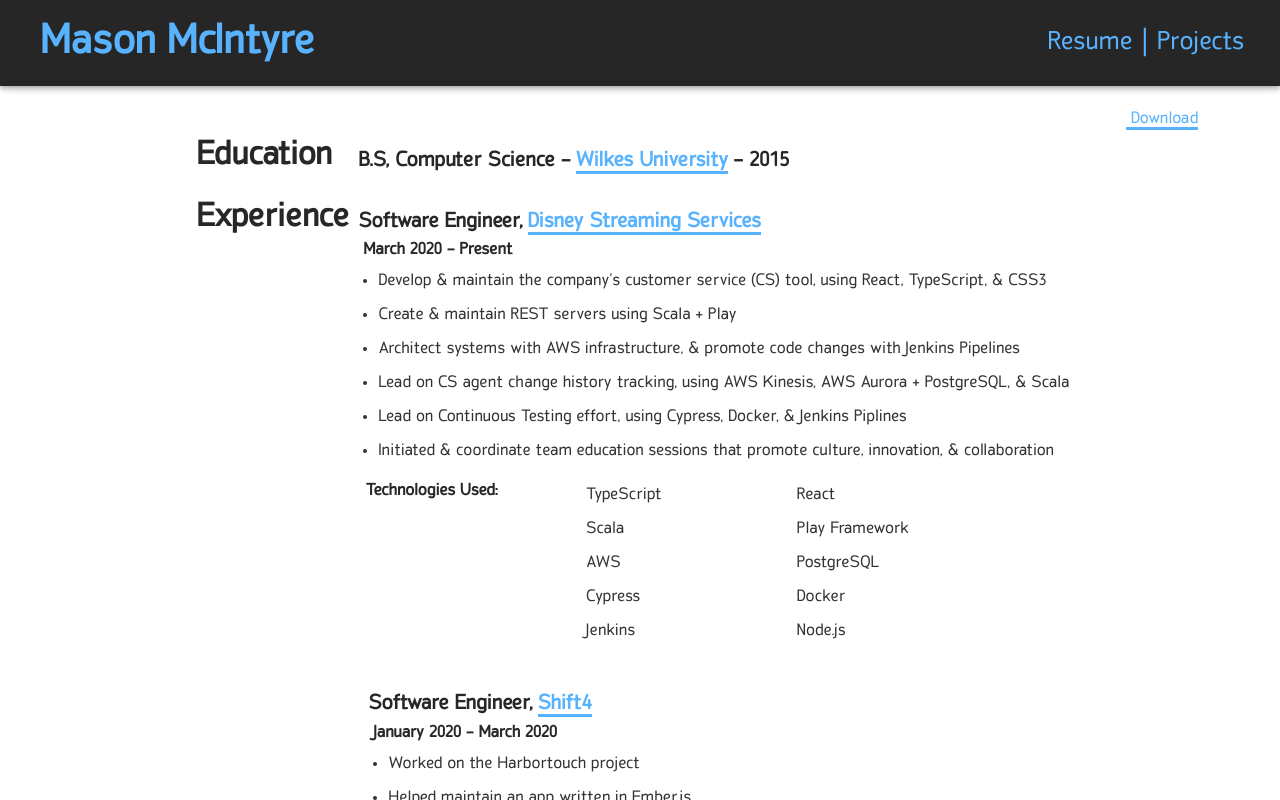
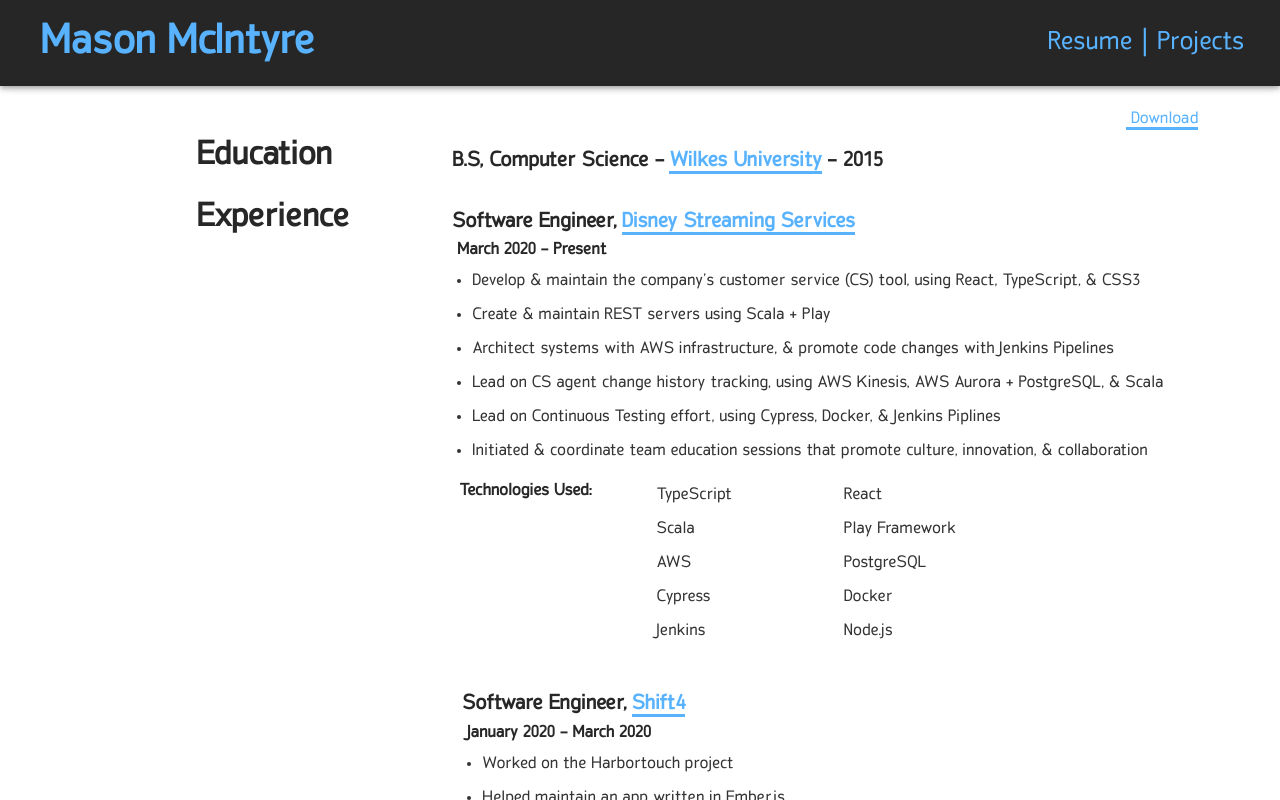
Before and after one commit to mcintyremason/masonmcintyre-nextjs, a Next.js app: page /resume in a window 1280 px wide. Built offline with nearby package versions, Linux system fonts and the light colour scheme; some icons are missing.

Commit message:
remove xl

```diff
--- a/components/Resume/index.tsx
+++ b/components/Resume/index.tsx
@@ -38,7 +38,6 @@
           xs={12}
           md={7}
           lg={8}
-          xl={9}
           direction="column"
           justifyContent="center"
           className={styles['education']}
@@ -67,7 +66,7 @@
             </Typography>
           </Grid>
         </Grid>
-        <Grid item xs={12} md={7} lg={8} xl={9} className={styles['experiences']}>
+        <Grid item xs={12} md={7} lg={8} className={styles['experiences']}>
           <Grid className={styles['experience']}>
             <Typography variant="h4">
               <span className={styles['job-title']} itemProp="jobTitle">
```
